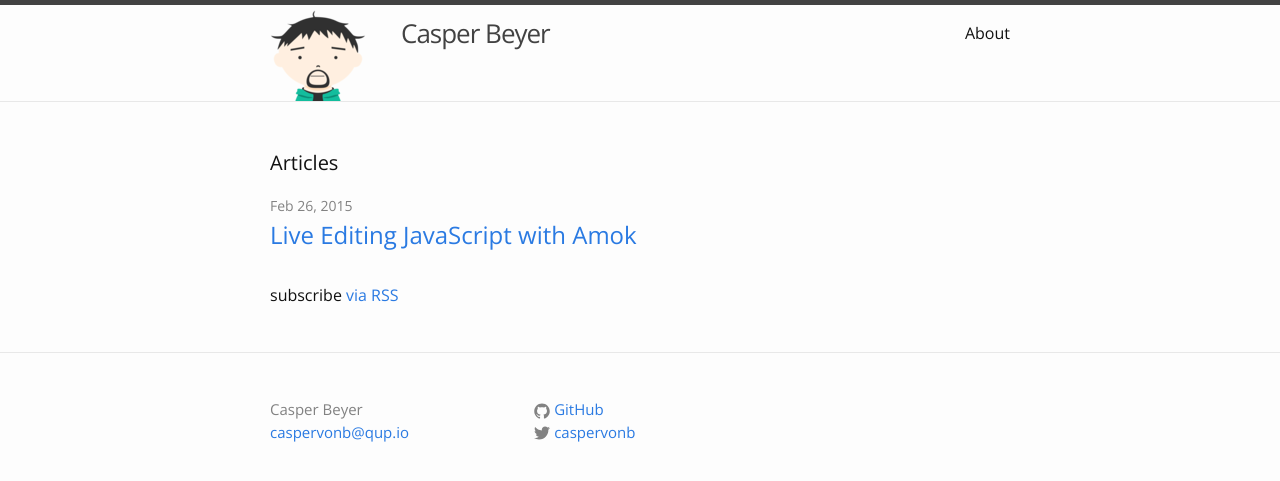
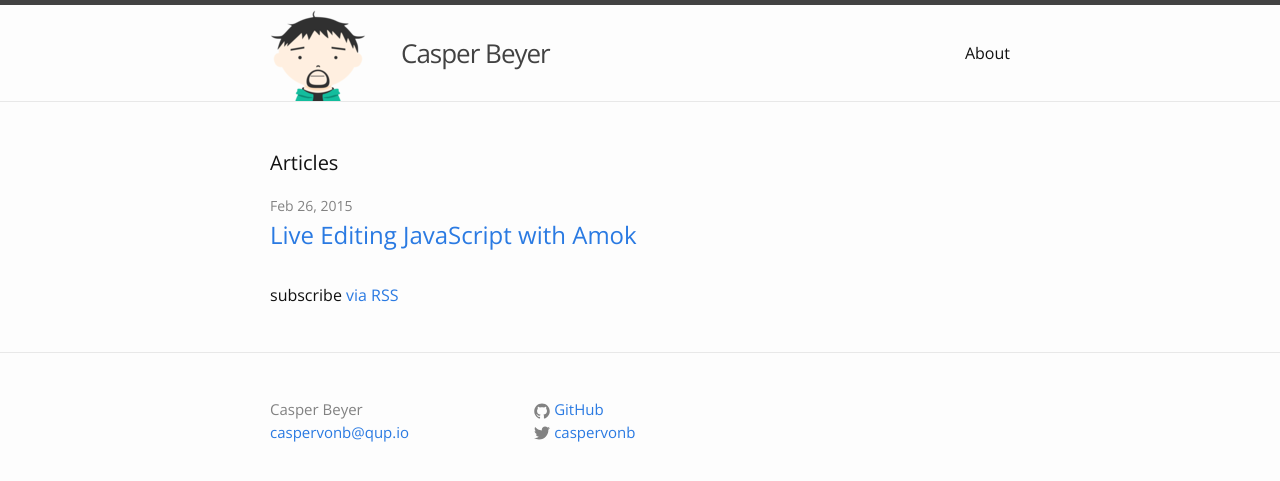
Before and after one commit to caspervonb/caspervonb.github.bak, a Jekyll site: the page built from index.html, in a window 1280 px wide. Shown: the top 481 px of the page. Built offline with Jekyll 4.4.1, drawn with Linux system fonts in a browser that asks for light colours.

Commit message:
Fix header line heights

```diff
--- a/_sass/_layout.scss
+++ b/_sass/_layout.scss
@@ -4,7 +4,7 @@
 .site-header {
     border-top: 5px solid $grey-color-dark;
     border-bottom: 1px solid $grey-color-light;
-    min-height: 56px;
+    min-height: 96px;
 
     // Positioning context for the mobile navigation icon
     position: relative;
@@ -22,7 +22,7 @@
 
 .site-title {
     font-size: 26px;
-    line-height: 56px;
+    line-height: 96px;
     letter-spacing: -1px;
     margin-bottom: 0;
     float: left;
@@ -35,7 +35,7 @@
 
 .site-nav {
     float: right;
-    line-height: 56px;
+    line-height: 96px;
 
     .menu-icon {
         display: none;
```
